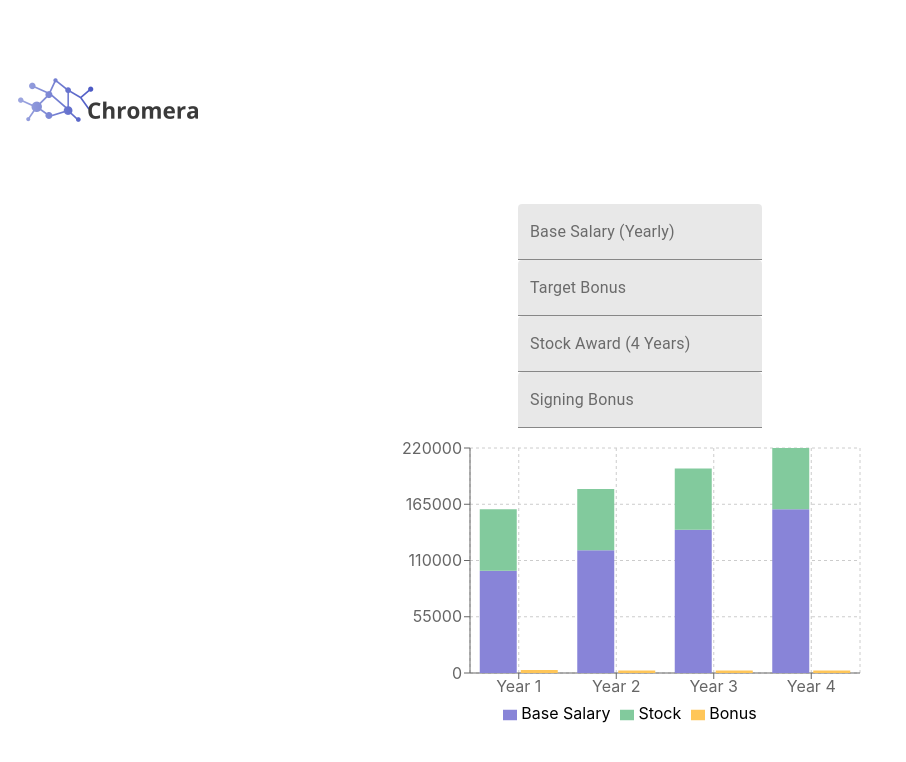
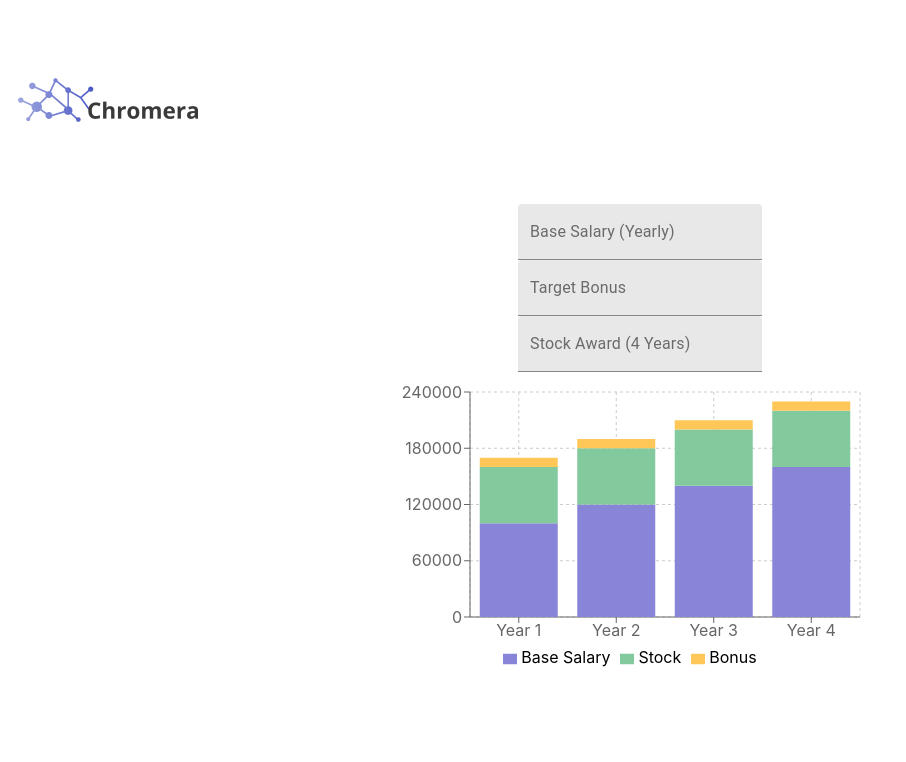
Before and after one commit to rlee80/Chromera, a React (Create React App) app: page / in a window 1280 px wide. Shown: the top 762 px of the page, without its empty margins (0-906 px from the left). Built offline with nearby package versions, Linux system fonts and the light colour scheme.

Commit message:
Add pie chart compensation

```diff
--- a/src/App.js
+++ b/src/App.js
@@ -1,15 +1,7 @@
-import React, { PureComponent } from "react";
-import { Button, Box, Grid, TextField } from "@material-ui/core";
-import {
-  BarChart,
-  Bar,
-  Cell,
-  XAxis,
-  YAxis,
-  CartesianGrid,
-  Tooltip,
-  Legend,
-} from "recharts";
+import React, { useState } from "react";
+import { Box, Grid, TextField } from "@material-ui/core";
+import CompensationBar from "./components/CompensationBar";
+import CompensationPie from "./components/CompensationPie";
 
 // Should be derived from user inputs
 const data = [
@@ -17,50 +9,41 @@ const data = [
     name: "Year 1",
     "Base Salary": 100000,
     Stock: 60000,
-    Bonus: 3000,
+    Bonus: 10000,
   },
   {
     name: "Year 2",
     "Base Salary": 120000,
     Stock: 60000,
-    Bonus: 2400,
+    Bonus: 10000,
   },
   {
     name: "Year 3",
     "Base Salary": 140000,
     Stock: 60000,
-    Bonus: 2400,
+    Bonus: 10000,
   },
   {
     name: "Year 4",
     "Base Salary": 160000,
     Stock: 60000,
-    Bonus: 2400,
+    Bonus: 10000,
   },
 ];
 
 function App() {
+  const [baseSalary, setBaseSalary] = useState(0);
+  const [percentRaise, setPercentRaise] = useState(0);
+  const [targetBonus, setTargetBonus] = useState(0);
+  const [fourYrRSU, setFourYrRSU] = useState(0);
+  const [vestPercent, setVestPercent] = useState(0);
+
   return (
     <Box component="span" m={1}>
       <img src={require("./logo.png")} alt="Logo" />
 
-      <Grid container direction="row" justify="center" alignItems="center">
-        <Box>
-          <con
-            container
-            d
-            rid
-            container
-            direction="row"
-            justify="center"
-            alignItems="center"
-          >
-            <Grid
-              container
-              direction="column"
-              justify="center"
-              alignItems="center"
-            >
+      <con rid container direction="row" justify="center" alignItems="center">
+        <Grid container direction="column" justify="center" alignItems="center">
           <TextField
             id="filled-number"
             type="number"
@@ -80,61 +63,15 @@ function App() {
             label="Stock Award (4 Years)"
             variant="filled"
           ></TextField>
-              <TextField
-                id="filled-number"
-                type="number"
-                label="Signing Bonus"
-                variant="filled"
-              ></TextField>
         </Grid>
       </con>
 
-          <Grid
-            container
-            direction="column"
-            justify="center"
-            alignItems="center"
-          >
-            <CompensationChart></CompensationChart>
-          </Grid>
-        </Box>
-
-        <Grid
-          container
-          direction="column"
-          justify="center"
-          alignItems="center"
-        ></Grid>
+      <Grid container direction="column" justify="center" alignItems="center">
+        <CompensationBar value={data}></CompensationBar>
+        <CompensationPie value={data}></CompensationPie>
       </Grid>
     </Box>
   );
 }
 
 export default App;
-
-class CompensationChart extends PureComponent {
-  render() {
-    return (
-      <BarChart
-        width={500}
-        height={300}
-        data={data}
-        margin={{
-          top: 20,
-          right: 30,
-          left: 20,
-          bottom: 5,
-        }}
-      >
-        <CartesianGrid strokeDasharray="3 3" />
-        <XAxis dataKey="name" />
-        <YAxis />
-        <Tooltip />
-        <Legend />
-        <Bar dataKey="Base Salary" stackId="a" fill="#8884d8" />
-        <Bar dataKey="Stock" stackId="a" fill="#82ca9d" />
-        <Bar dataKey="Bonus" fill="#ffc658" />
-      </BarChart>
-    );
-  }
-}
--- /dev/null
+++ b/src/components/CompensationBar.js
@@ -0,0 +1,40 @@
+import React, { PureComponent } from "react";
+import {
+  BarChart,
+  Bar,
+  XAxis,
+  YAxis,
+  CartesianGrid,
+  Tooltip,
+  Legend,
+} from "recharts";
+
+export default class CompensationBar extends PureComponent {
+  constructor(props) {
+    super(props);
+  }
+  render() {
+    return (
+      <BarChart
+        width={500}
+        height={300}
+        data={this.props.value}
+        margin={{
+          top: 20,
+          right: 30,
+          left: 20,
+          bottom: 5,
+        }}
+      >
+        <CartesianGrid strokeDasharray="3 3" />
+        <XAxis dataKey="name" />
+        <YAxis />
+        <Tooltip />
+        <Legend />
+        <Bar dataKey="Base Salary" stackId="a" fill="#8884d8" />
+        <Bar dataKey="Stock" stackId="a" fill="#82ca9d" />
+        <Bar dataKey="Bonus" stackId="a" fill="#ffc658" />
+      </BarChart>
+    );
+  }
+}
--- /dev/null
+++ b/src/components/CompensationPie.js
@@ -0,0 +1,57 @@
+import React, { PureComponent } from "react";
+import { PieChart, Pie, Sector, Cell } from "recharts";
+
+const COLORS = ["#0088FE", "#00C49F", "#FFBB28", "#FF8042"];
+
+const RADIAN = Math.PI / 180;
+const renderCustomizedLabel = ({
+  cx,
+  cy,
+  midAngle,
+  innerRadius,
+  outerRadius,
+  percent,
+  index,
+}) => {
+  const radius = innerRadius + (outerRadius - innerRadius) * 0.5;
+  const x = cx + radius * Math.cos(-midAngle * RADIAN);
+  const y = cy + radius * Math.sin(-midAngle * RADIAN);
+
+  return (
+    <text
+      x={x}
+      y={y}
+      fill="white"
+      textAnchor={x > cx ? "start" : "end"}
+      dominantBaseline="central"
+    >
+      {`${(percent * 100).toFixed(0)}%`}
+    </text>
+  );
+};
+
+export default class CompensationPie extends PureComponent {
+  constructor(props) {
+    super(props);
+  }
+  render() {
+    return (
+      <PieChart width={400} height={400}>
+        <Pie
+          data={this.props.value}
+          cx={200}
+          cy={200}
+          labelLine={false}
+          label={renderCustomizedLabel}
+          outerRadius={80}
+          fill="#8884d8"
+          dataKey="value"
+        >
+          {this.props.value.map((entry, index) => (
+            <Cell key={`cell-${index}`} fill={COLORS[index % COLORS.length]} />
+          ))}
+        </Pie>
+      </PieChart>
+    );
+  }
+}
```
Lines whose indentation alone changed are shown as unchanged.
